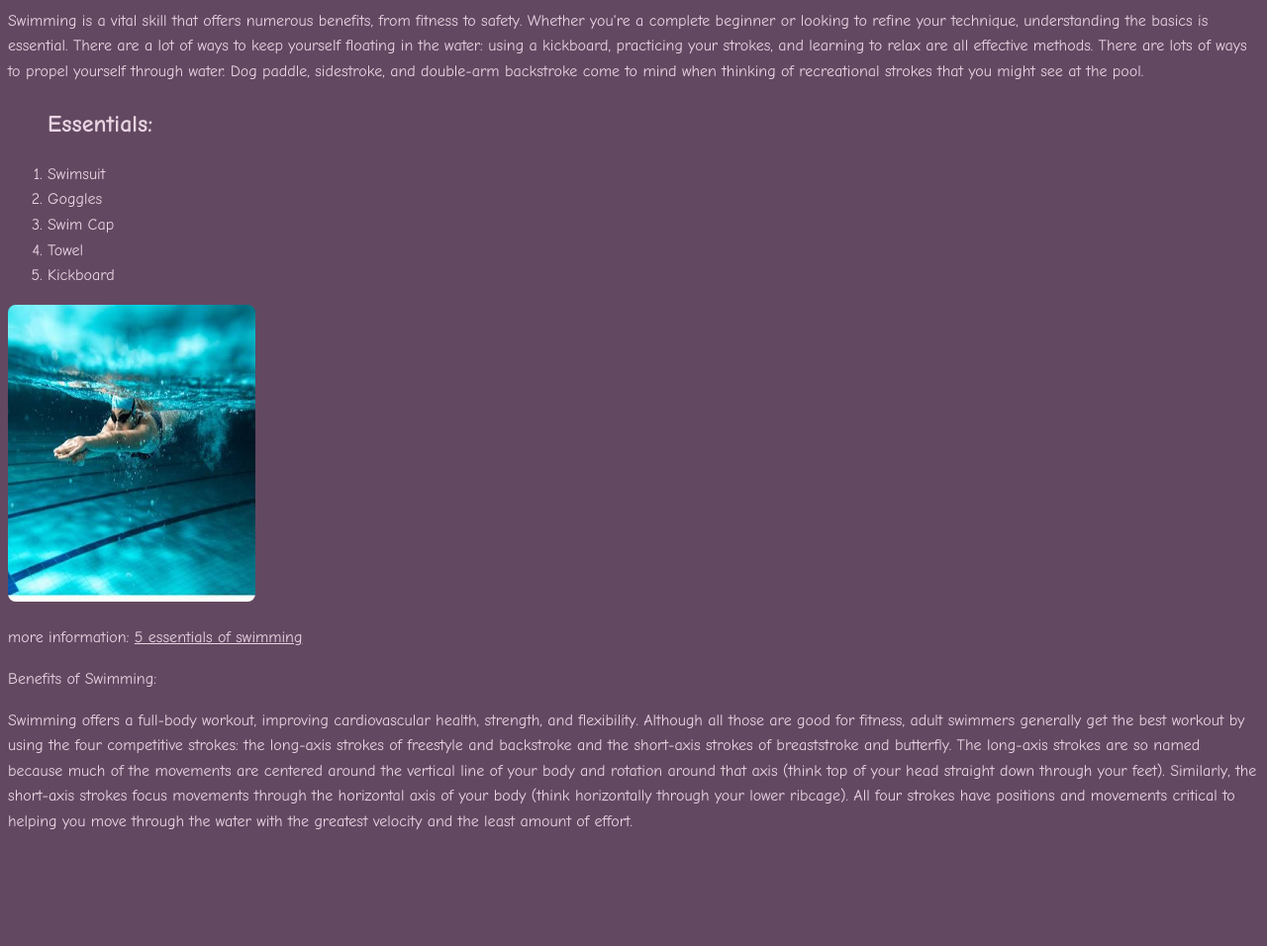
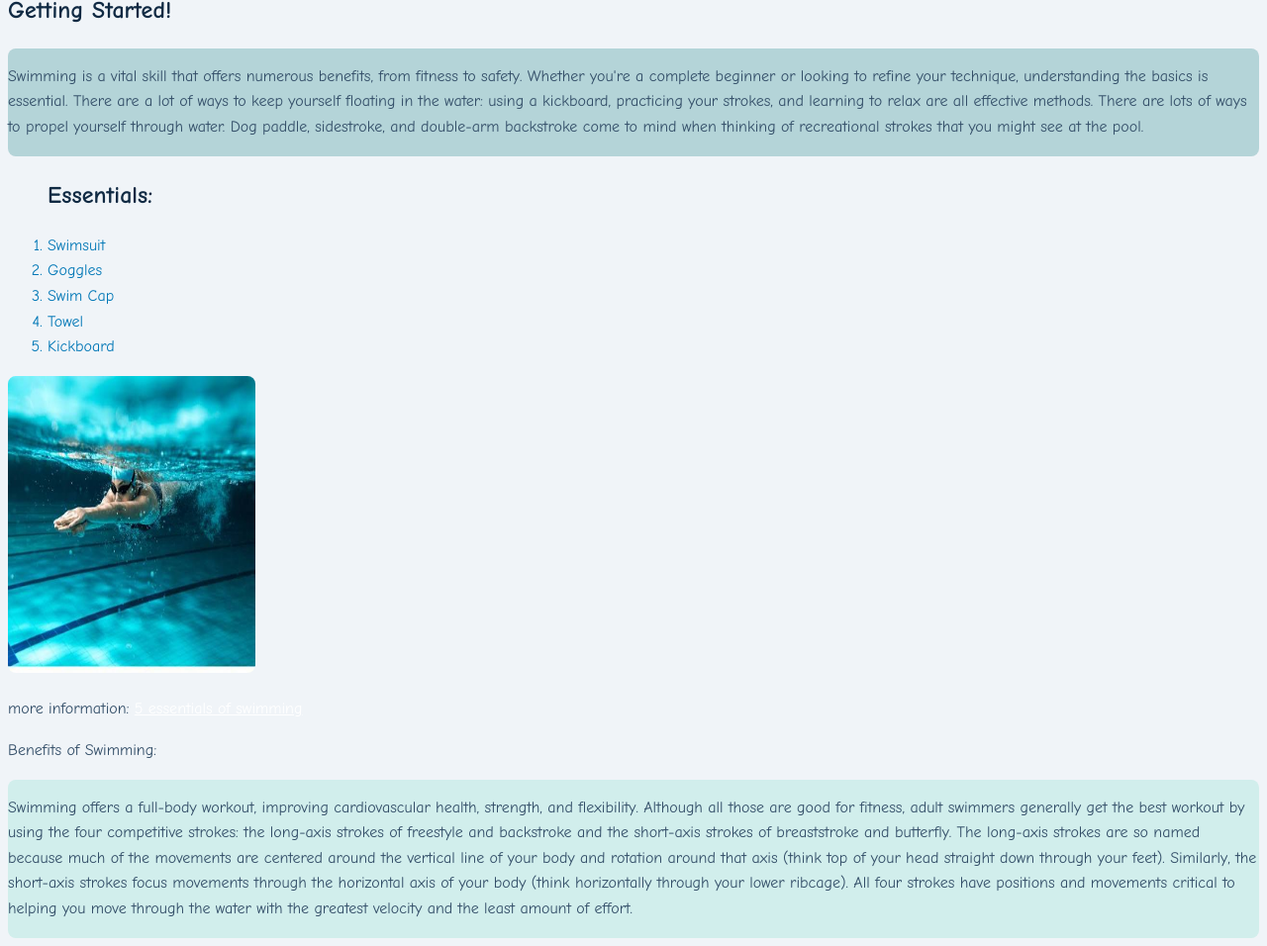
Before and after one commit to P0lygrammer11/NS_webdev, a plain HTML site: page webpage.html in a window 1280 px wide. Shown: the part 272-1228 px from the top of the page at 99% size. Before the commit the page ends 1132 px from the top, so only its background shows below. Drawn offline with Linux system fonts and the light colour scheme.

Commit message:
gvsajnb nbcs

```diff
--- a/webpage.html
+++ b/webpage.html
@@ -7,19 +7,20 @@
         body {
             font-family:comic sans ms, comfortaa;
             line-height: 1.6;
-            background-color: #634862;
+            background-color: #F0F4F8;
         }
         h1, h2 {
-            color: #E8D5E1;
+            color:#102A43;
+            margin-right: 10px;
         }
         p {
-            color: #E8D5E1 ;
+            color: #334E68;
         }
         a {
-            color: #E8D5E1;
+            color: #FFFFFF;
         }
         li {
-            color: #E8D5E1;
+            color:#0077B6;
         }
         #swimming-image {
             height: 300px;
@@ -28,13 +29,29 @@
         }
         h1 {
             text-align: center;
+            padding: 20px;
          }
          #question-mark {
             height: 100px;
             width: 100px;
             border-radius: 8px;
+
          }
-         </style>
+         #getting-started {
+            border-radius: 8px;
+            background-color: rgb(180, 212, 216);
+            display: flex;
+            justify-content: center;
+            align-items: center;
+         }
+         #benefits {
+            border-radius: 8px;
+            background-color: rgb(209, 238, 236);
+            display: flex;
+            justify-content: center;
+            align-items: center;
+         }
+        </style>
 </head>
 <body>
 
@@ -47,8 +64,10 @@
 
 
     <h2>Getting Started!</h2>
-    <p>Swimming is a vital skill that offers numerous benefits, from fitness to safety. Whether you're a complete beginner or looking to refine your technique, understanding the basics is essential. There are a lot of ways to keep yourself floating in the water: using a kickboard, practicing your strokes, and learning to relax are all effective methods.
-    There are lots of ways to propel yourself through water. Dog paddle, sidestroke, and double-arm backstroke come to mind when thinking of recreational strokes that you might see at the pool.</p>
+    <div id="getting-started">
+        <p>Swimming is a vital skill that offers numerous benefits, from fitness to safety. Whether you're a complete beginner or looking to refine your technique, understanding the basics is essential. There are a lot of ways to keep yourself floating in the water: using a kickboard, practicing your strokes, and learning to relax are all effective methods.
+        There are lots of ways to propel yourself through water. Dog paddle, sidestroke, and double-arm backstroke come to mind when thinking of recreational strokes that you might see at the pool.</p>
+    </div>
     <ol>
         <h2> Essentials:</h2>
         <li>Swimsuit</li>
@@ -61,9 +80,10 @@
     <p> more information: <a href="https://us.zen8swimtrainer.com/blogs/news/5-tips-for-beginner-swimmers?srsltid=AYCX9vIHdYXKexoqT3eeaJ6XBdw6YMAXB9CE2u8d9Z8DsE2GFgSAF2Dr&shpxid=c1c88b58-b71f-49fa-afb4-b134f0b247f0">5 essentials of swimming</a>
     </p>
     <p>Benefits of Swimming:</p>
+    <div id="benefits">
     <p>Swimming offers a full-body workout, improving cardiovascular health, strength, and flexibility. Although all those are good for fitness, adult swimmers generally get the best workout by using the four competitive strokes: the long-axis strokes of freestyle and backstroke and the short-axis strokes of breaststroke and butterfly. The long-axis strokes are so named because much of the movements are centered around the vertical line of your body and rotation around that axis (think top of your head straight down through your feet). Similarly, the short-axis strokes focus movements through the horizontal axis of your body (think horizontally through your lower ribcage).
 
 All four strokes have positions and movements critical to helping you move through the water with the greatest velocity and the least amount of effort.</p>
-
+    </div>
 </body>
 </html>
```
